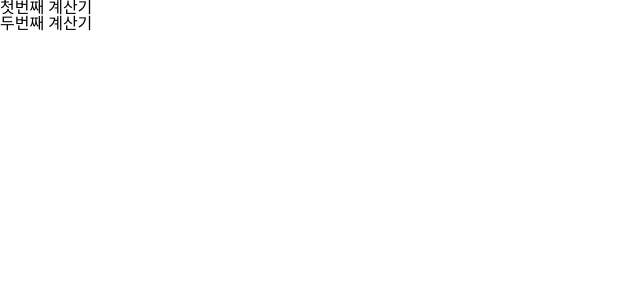
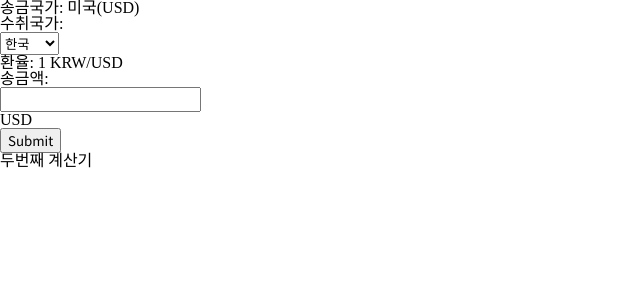
Before and after one commit to quack777/exchangeRateCalcul, a React (Create React App) app: page / in a window 1280 px wide. Shown: the top 300 px of the page, without its empty margins (0-640 px from the left). Built offline with nearby package versions, Linux system fonts and the light colour scheme.

Commit message:
Add: 첫 번째 계산기 마크업

```diff
--- a/src/App.tsx
+++ b/src/Router.tsx
@@ -2,7 +2,7 @@ import { FC } from 'react';
 import FirstCal from './pages/first/FirstCal';
 import SecondCal from './pages/second/SecondCal';
 
-const App: FC = () => {
+const Router: FC = () => {
   return (
     <div className="App">
       <FirstCal />
@@ -11,4 +11,4 @@ const App: FC = () => {
   );
 };
 
-export default App;
+export default Router;
--- a/src/index.tsx
+++ b/src/index.tsx
@@ -1,12 +1,12 @@
 import React from 'react';
 import ReactDOM from 'react-dom';
-import App from './App';
+import Router from './Router';
 import GlobalStyle from './styles/global-style';
 
 ReactDOM.render(
   <React.StrictMode>
     <GlobalStyle />
-    <App />
+    <Router />
   </React.StrictMode>,
   document.getElementById('root'),
 );
--- a/src/pages/first/FirstCal.tsx
+++ b/src/pages/first/FirstCal.tsx
@@ -2,9 +2,24 @@ import React, { FC } from 'react';
 
 const FirstCal: FC = () => {
   return (
-    <div>
-      <p>첫번째 계산기</p>
-    </div>
+    <form>
+      <p>송금국가: 미국(USD)</p>
+      <div>
+        <p>수취국가:</p>
+        <select>
+          <option value="한국">한국</option>
+          <option value="일본">일본</option>
+          <option value="필리핀">필리핀</option>
+        </select>
+      </div>
+      <p>환율: 1 KRW/USD</p>
+      <div>
+        <p>송금액:</p>
+        <input type="number"></input>
+        <p>USD</p>
+      </div>
+      <button>Submit</button>
+    </form>
   );
 };
 
```
